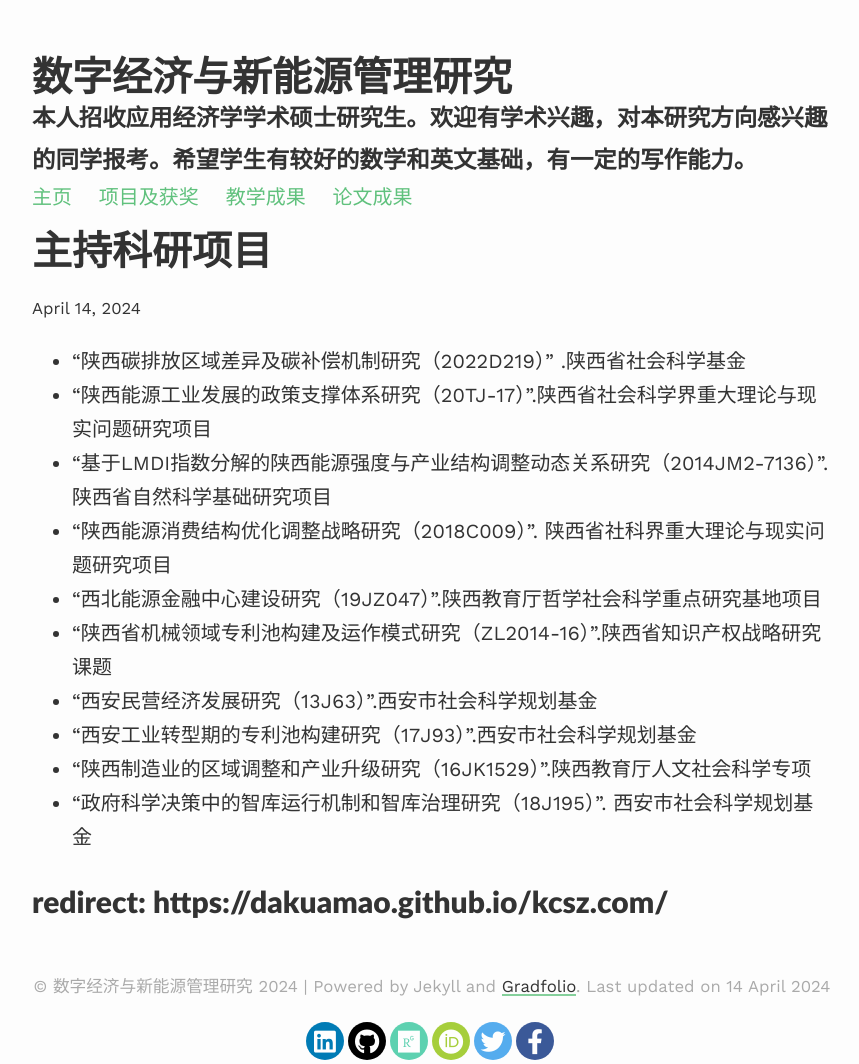
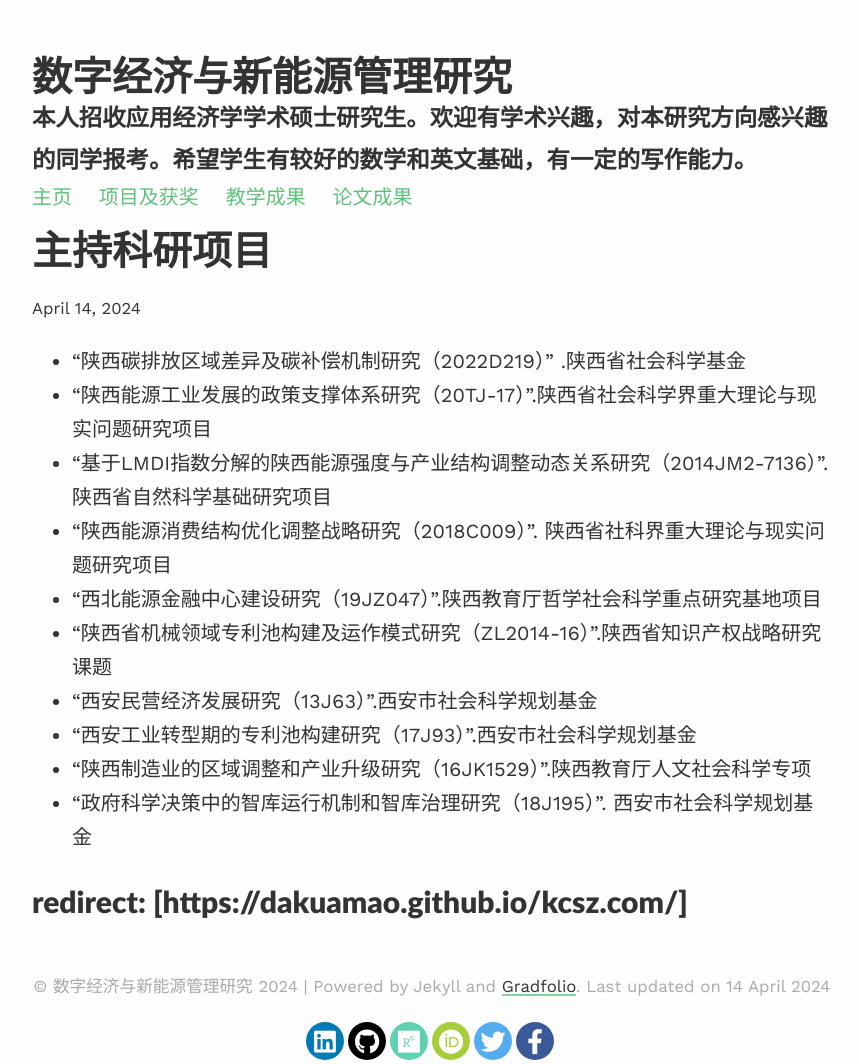
Before and after one commit to dakuamao/sun, a Jekyll site: the page built from _projects/6_project.md, in a window 1280 px wide. Shown: the whole page, without its empty margins (208-1067 px from the left). Built offline with Jekyll 4.4.1, drawn with Linux system fonts in a browser that asks for light colours; nearby versions of some CDN libraries.

```diff
--- a/_projects/6_project.md
+++ b/_projects/6_project.md
@@ -17,5 +17,5 @@ description:
 
 
 
-redirect: https://dakuamao.github.io/kcsz.com/
+redirect: [https://dakuamao.github.io/kcsz.com/]
 ---
```
